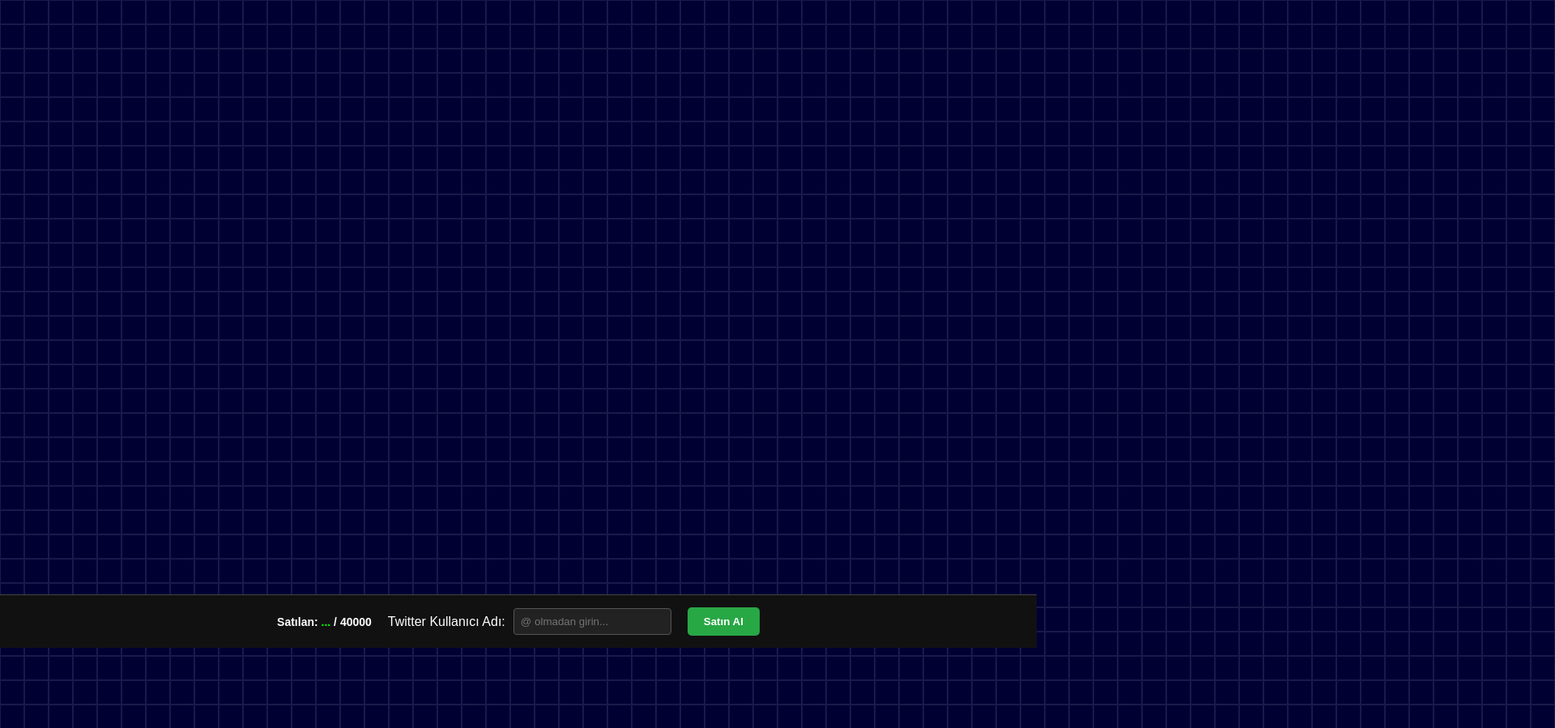
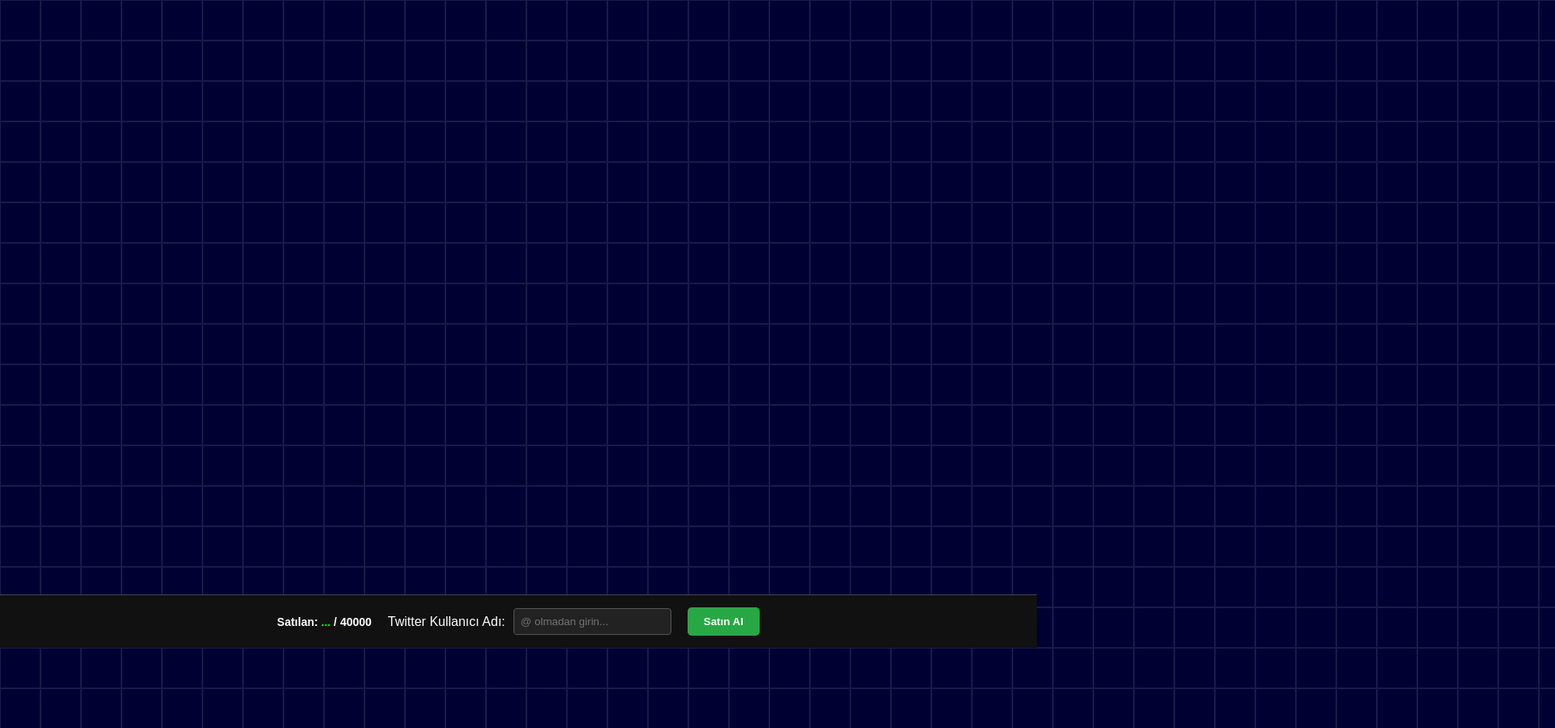
Before and after one commit to karihans/twitter-grid, a website: page index.html in a window 1280 px wide. Shown: the top 899 px of the page at 81% size, 1920 px wide, since content can reach past the window. Drawn offline with Linux system fonts and the light colour scheme; no server answers.

Commit message:
asfahjjjh

```diff
--- a/style.css
+++ b/style.css
@@ -1,18 +1,18 @@
 /* Sayfanın temel ayarları */
 body {
     display: grid;
-    grid-template-columns: repeat(200, 30px);
+    /* YENİ BOYUT: 200 sütun x 50px = 10000px genişlik */
+    grid-template-columns: repeat(200, 50px);
     background-color: #000033;
     margin: 0; /* Sayfa kenarlarındaki boşluğu kaldır */
-    /* Eylem çubuğu için altta boşluk bırak */
     padding-bottom: 80px;
-    width: 6000px;
+    width: 10000px; /* YENİ GENİŞLİK */
 }
 
 /* Tek bir karenin stili */
 .grid-square {
-    width: 30px;
-    height: 30px;
+    width: 50px;  /* YENİ BOYUT */
+    height: 50px; /* YENİ BOYUT */
     border: 1px solid #1a1a4a;
     box-sizing: border-box;
     cursor: pointer; /* Üzerine gelince el işareti çıksın */
```
